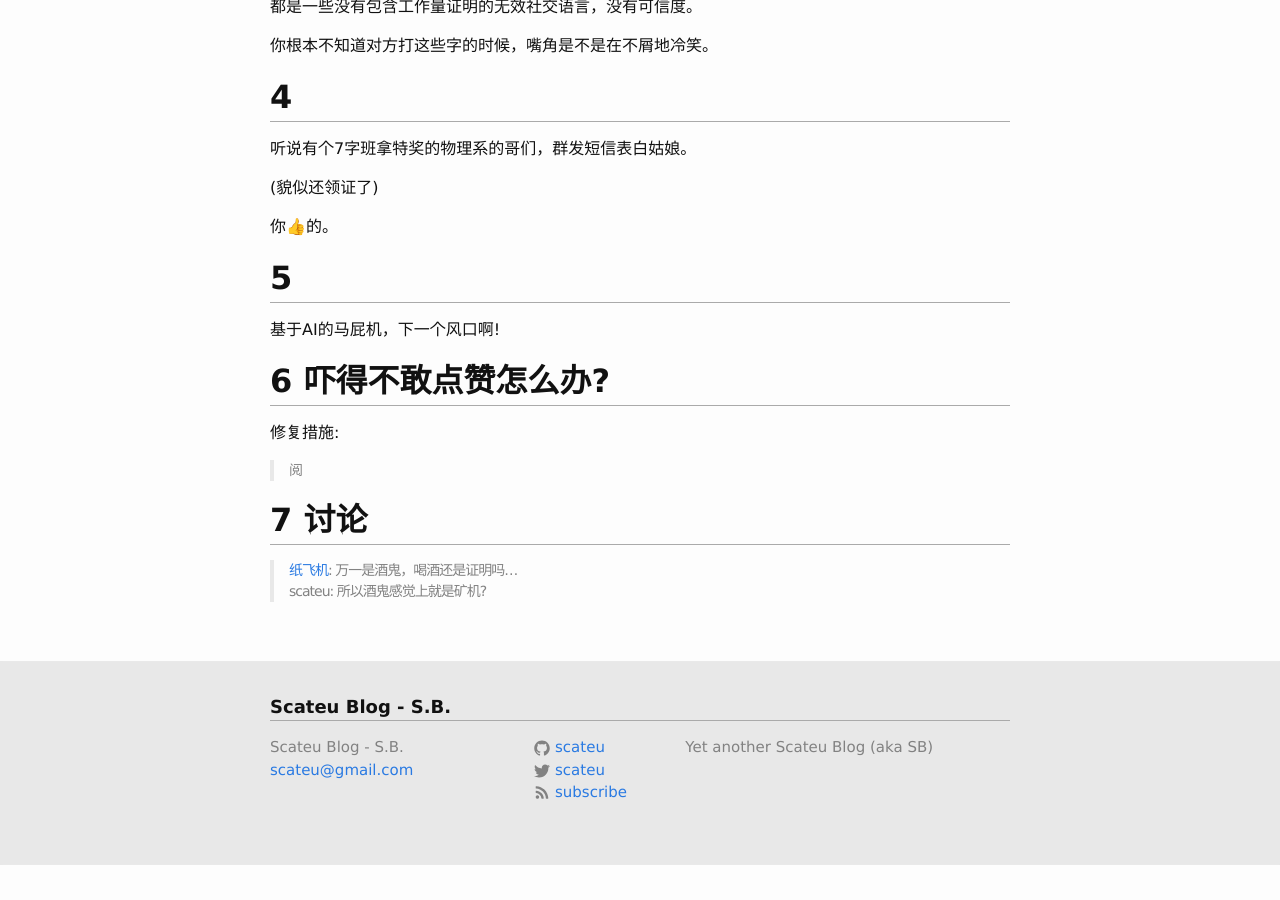
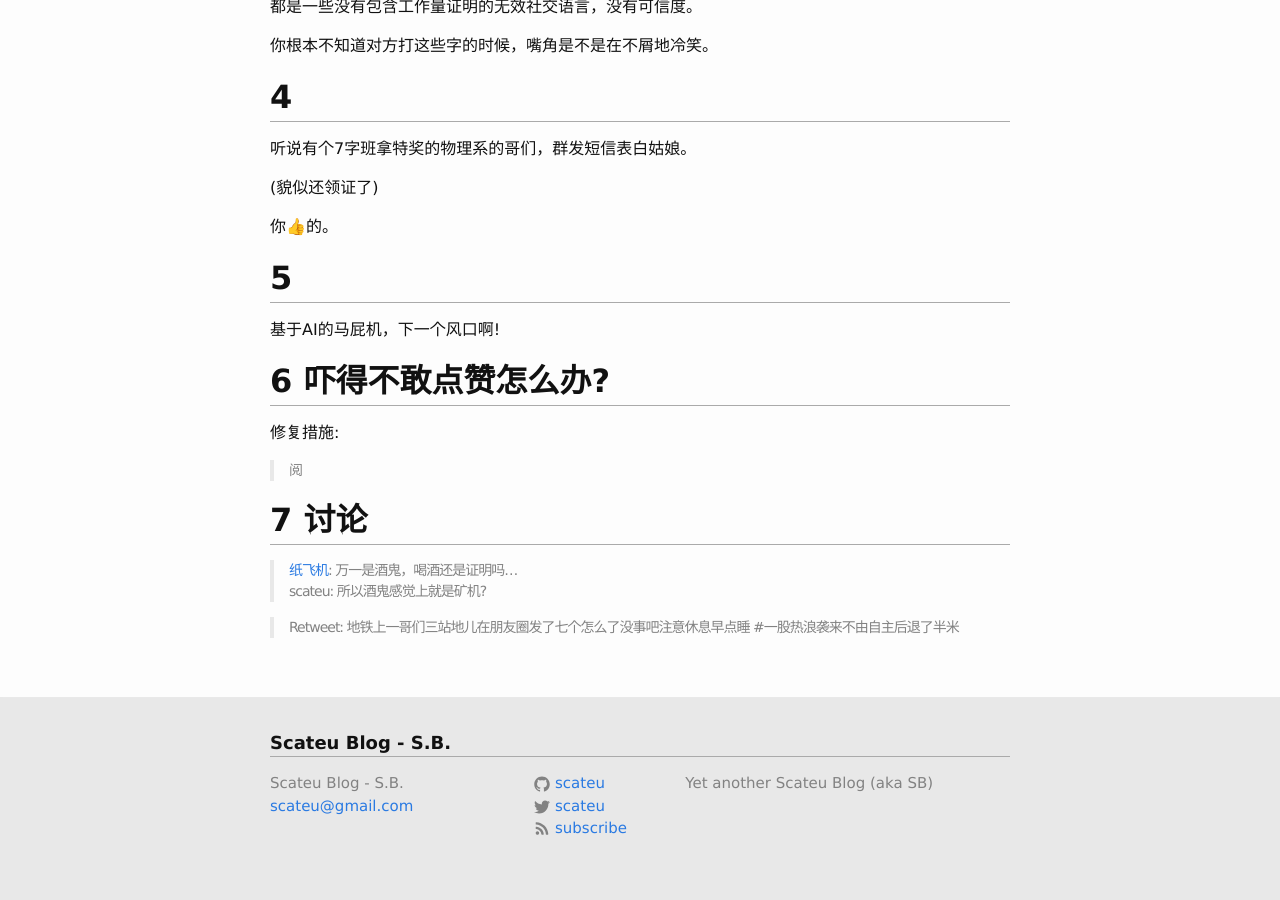
Before and after one commit to scateu/scateu.github.io, a Jekyll site: the page built from _posts/2017-11-29-proof-of-work-in-social-networking.md, in a window 1280 px wide and 900 px high, scrolled down 1752 px. Built offline with Jekyll 4.4.1, drawn with Linux system fonts in a browser that asks for light colours; nearby versions of some CDN libraries; formulas are drawn with MathJax 3; comment, search, counter and statistics services are not loaded; before the commit the page ends 2616 px from its top, so only the background shows below that.

Commit message:
2017年12月 4日 星期一 12时42分16秒 CST

```diff
--- a/_posts/2017-11-29-proof-of-work-in-social-networking.md
+++ b/_posts/2017-11-29-proof-of-work-in-social-networking.md
@@ -97,3 +97,6 @@ mathjax: true
 
 > [纸飞机](https://sdr-x.github.io): 万一是酒鬼，喝酒还是证明吗...
 > scateu: 所以酒鬼感觉上就是矿机?
+
+
+> Retweet: 地铁上一哥们三站地儿在朋友圈发了七个怎么了没事吧注意休息早点睡 #一股热浪袭来不由自主后退了半米
```
